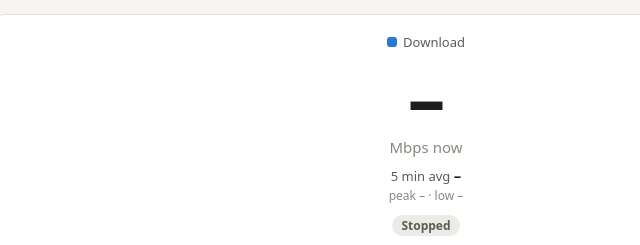
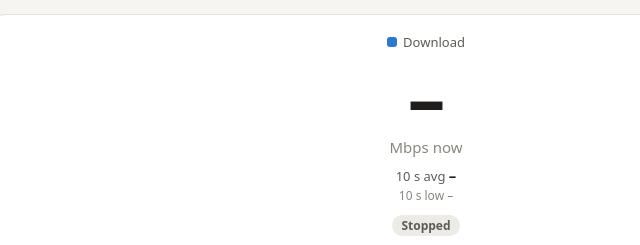
Before and after one commit to JustJarethB/5g-live-monitor, a plain HTML site: page index.html in a window 1280 px wide. Shown: the top 245 px of the page, 214-854 px from the left. Drawn offline with Linux system fonts and the light colour scheme.

Commit message:
Show 10 s average and low under the live numbers
The graph keeps the window average and peak lines.

Co-Authored-By: Claude Opus 5.5 <noreply@anthropic.com>
Claude-Session: https://claude.ai/code/session_01GWUhVJXQ53LJuCYRngp3u4

```diff
--- a/index.html
+++ b/index.html
@@ -94,15 +94,15 @@
         <div class="label"><span class="sw" style="background:var(--down)"></span>Download</div>
         <div class="big" id="bigDown">–</div>
         <div class="unit">Mbps now</div>
-        <div class="avg"><span class="winLbl">5 min</span> avg <b id="avgDown">–</b></div>
-        <div class="avg sm">peak <span id="peakDown">–</span> · low <span id="lowDown">–</span></div>
+        <div class="avg">10 s avg <b id="avgDown">–</b></div>
+        <div class="avg sm">10 s low <span id="lowDown">–</span></div>
       </div>
       <div class="num" id="numUp" hidden>
         <div class="label"><span class="sw" style="background:var(--up)"></span>Upload</div>
         <div class="big" id="bigUp">–</div>
         <div class="unit">Mbps now</div>
-        <div class="avg"><span class="winLbl">5 min</span> avg <b id="avgUp">–</b></div>
-        <div class="avg sm">peak <span id="peakUp">–</span> · low <span id="lowUp">–</span></div>
+        <div class="avg">10 s avg <b id="avgUp">–</b></div>
+        <div class="avg sm">10 s low <span id="lowUp">–</span></div>
       </div>
     </div>
     <div><span class="pill idle" id="pill">Stopped</span></div>
@@ -265,12 +265,16 @@
     for (const d of DIRS) { const v = pts.map(p => p[d]).filter(Number.isFinite); out[d] = { avg: mean(v), low: pct(v, 0.1), peak: v.length ? Math.max(...v) : NaN }; }
     return out;
   }
+  // last 10 seconds, shown under the live numbers (the graph shows its own window avg/peak)
   function renderAverages() {
-    const st = windowStats(view().pts);
-    document.querySelectorAll('.winLbl').forEach(e => e.textContent = winLabel());
-    $('avgDown').textContent = fmt(st.down.avg); $('lowDown').textContent = fmt(st.down.low);
-    $('avgUp').textContent = fmt(st.up.avg); $('lowUp').textContent = fmt(st.up.low);
-    $('peakDown').textContent = fmt(st.down.peak); $('peakUp').textContent = fmt(st.up.peak);
+    const end = S.points.length ? S.points[S.points.length - 1].t : 0;
+    const recent = S.points.filter(p => p.t > end - 10000);
+    for (const d of DIRS) {
+      const v = recent.map(p => p[d]).filter(Number.isFinite);
+      const id = d === 'down' ? 'Down' : 'Up';
+      $('avg' + id).textContent = fmt(mean(v));
+      $('low' + id).textContent = fmt(v.length ? Math.min(...v) : NaN);
+    }
   }
 
   // ---------- live sampling ----------
```
